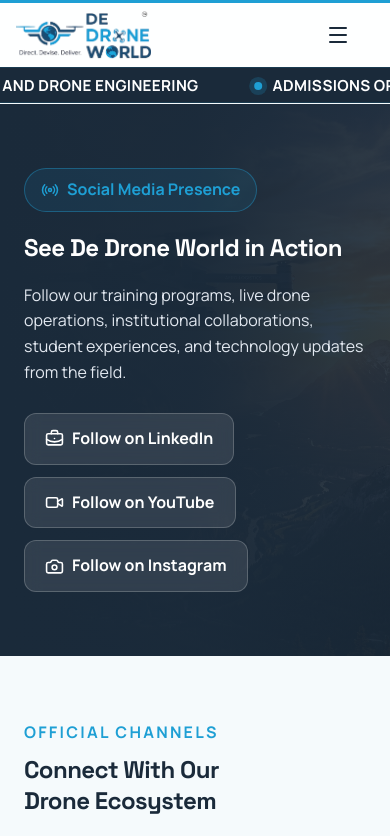
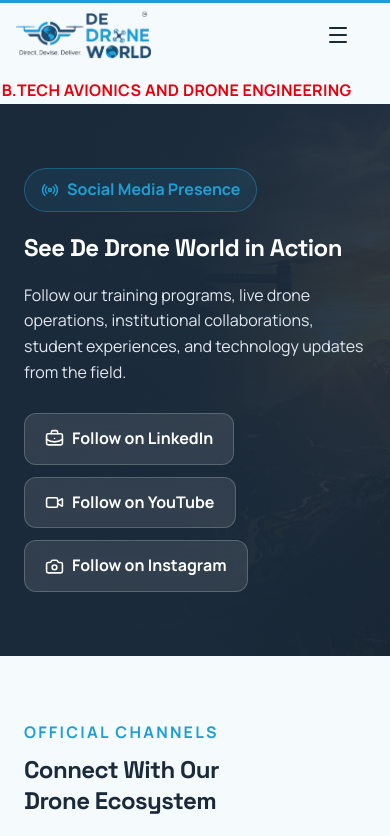
Before and after one commit to Mohan-madhu/De-Drone-World, a React (Vite) app: page /social-media in a window 390 px wide. Shown: the top 836 px of the page. Built offline with nearby package versions, Linux system fonts and the light colour scheme.

Commit message:
feat: implement responsive navigation component with hierarchical dropdown menus

```diff
--- a/src/components/Navbar.jsx
+++ b/src/components/Navbar.jsx
@@ -159,7 +159,7 @@
   return (
     <header
       className={`fixed top-0 left-0 w-full z-50 transition-all duration-300 flex flex-col ${
-        scrolled ? 'bg-white shadow-md' : 'bg-white/90 backdrop-blur-sm'
+        scrolled ? 'bg-white shadow-md' : 'bg-transparent'
       }`}
     >
       <div className="w-full h-[3px] bg-primary"></div>
@@ -273,13 +273,19 @@
         </div>
       </nav>
 
-      <div className="announcement-marquee border-y border-primary/15 bg-navy text-white">
+      <div className="announcement-marquee bg-transparent text-red-600 mt-1.5">
         <div className="announcement-marquee-track">
           {[...announcements, ...announcements, ...announcements].map((item, index) => (
-            <span key={`${item}-${index}`} className="announcement-marquee-item">
-              <span className="announcement-marquee-dot" aria-hidden="true" />
+            <a
+              href="https://forms.gle/j39nA4HWN6jgmYgt7"
+              target="_blank"
+              rel="noopener noreferrer"
+              key={`${item}-${index}`}
+              className="announcement-marquee-item hover:underline"
+            >
+              <span className="announcement-marquee-dot" style={{ background: '#dc2626', boxShadow: '0 0 0 5px rgba(220, 38, 38, 0.2)' }} aria-hidden="true" />
               {item}
-            </span>
+            </a>
           ))}
         </div>
       </div>
--- a/src/index.css
+++ b/src/index.css
@@ -186,7 +186,7 @@
   display: flex;
   width: max-content;
   min-width: 100%;
-  animation: announcement-marquee-scroll 28s linear infinite;
+  animation: announcement-marquee-scroll 45s linear infinite;
 }
 
 .announcement-marquee:hover .announcement-marquee-track {
```
